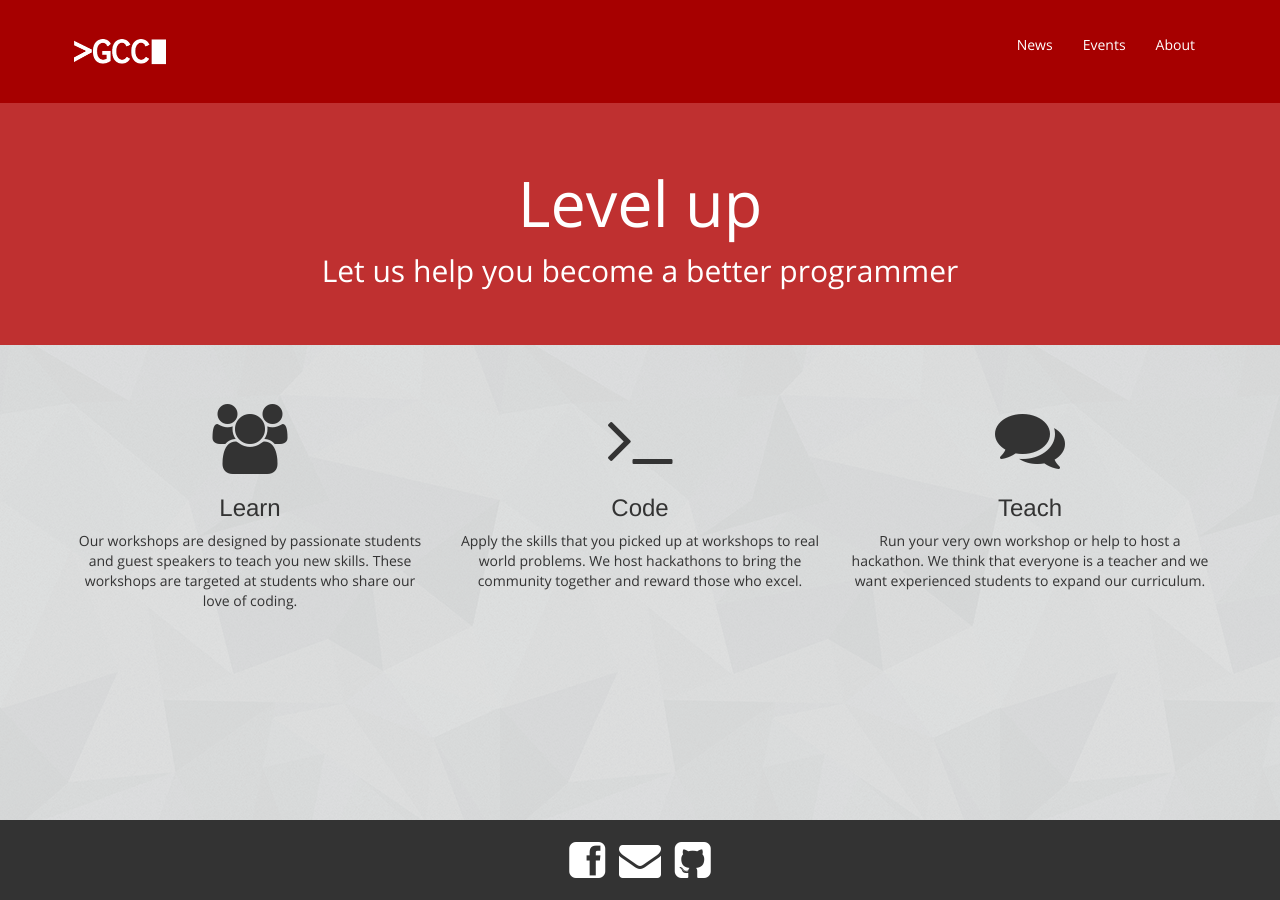
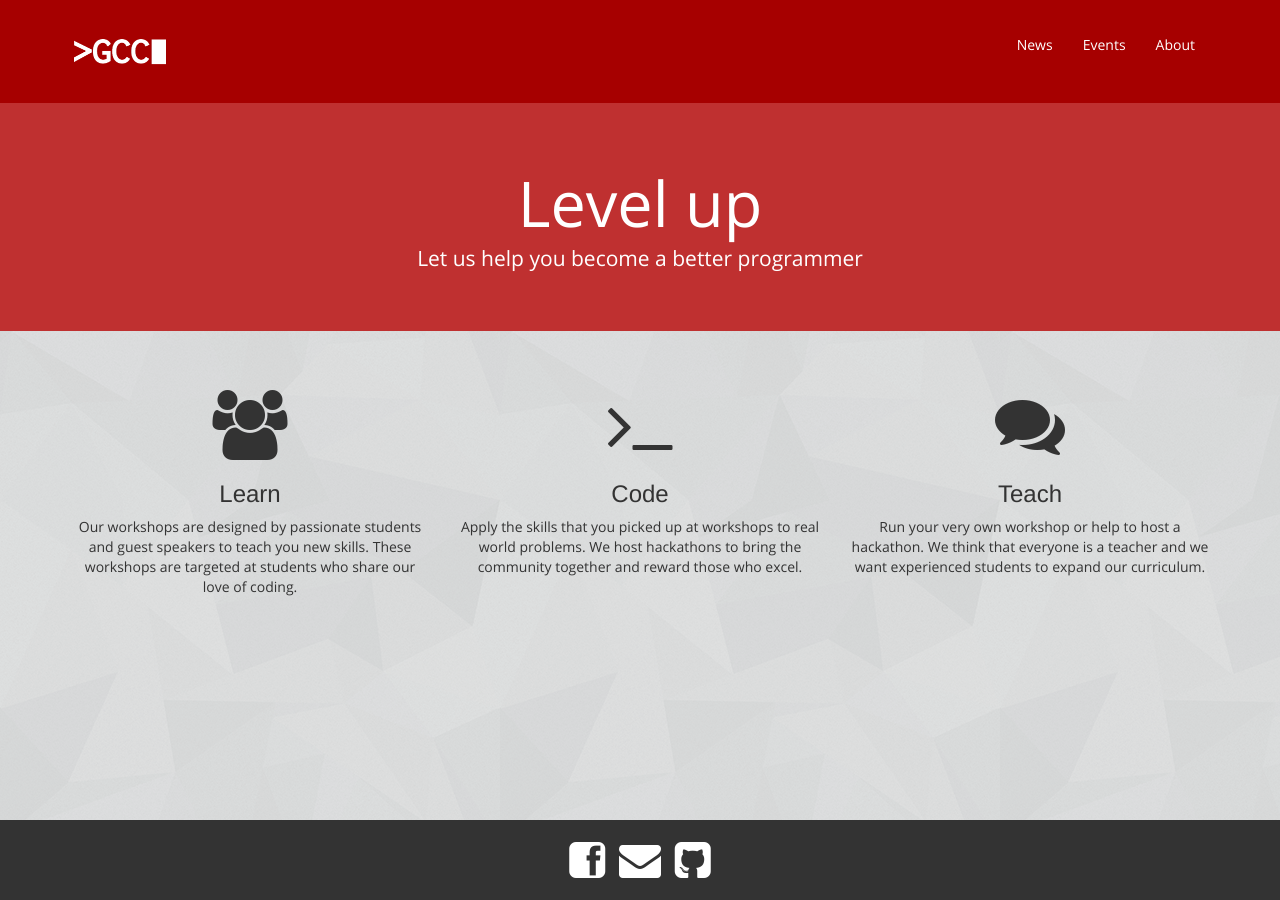
Before and after one commit to GuelphCodingCommunity/guelphcodingcommunity.github.io, a Jekyll site: the page built from index.html, in a window 1280 px wide. Built offline with Jekyll 4.4.1, drawn with Linux system fonts in a browser that asks for light colours; Markdown is read by kramdown in place of the engine named in the settings.

Commit message:
Soften heavy subtitle

```diff
--- a/css/main.css
+++ b/css/main.css
@@ -56,7 +56,6 @@
 }
 #Header .subtitle {
   font-family: 'Open Sans';
-  font-weight: 300;
 }
 #Content .container {
   margin-top: 60px;
--- a/index.html
+++ b/index.html
@@ -4,7 +4,7 @@
 ---
 <div id="Header" class="jumbotron">
   <h1 class="title">Level up</h1>
-  <h2 class="subtitle">Let us help you become a better programmer</h2>
+  <p class="subtitle">Let us help you become a better programmer</p>
 </div>
 
 <div id="Callouts" class="container">
--- a/less/main.less
+++ b/less/main.less
@@ -90,7 +90,6 @@
 
   .subtitle {
     font-family: @contentFont;
-    font-weight: 300;
   }
 }
 
```
